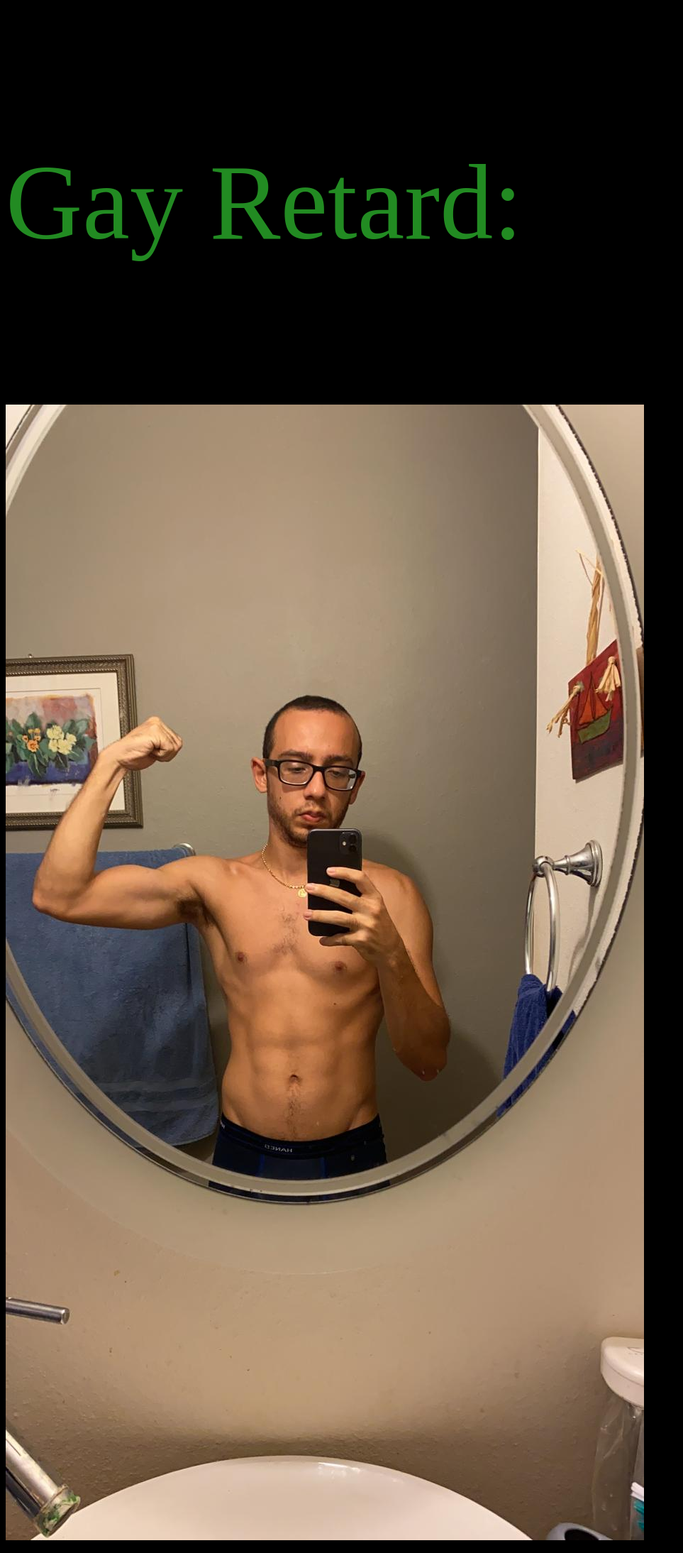
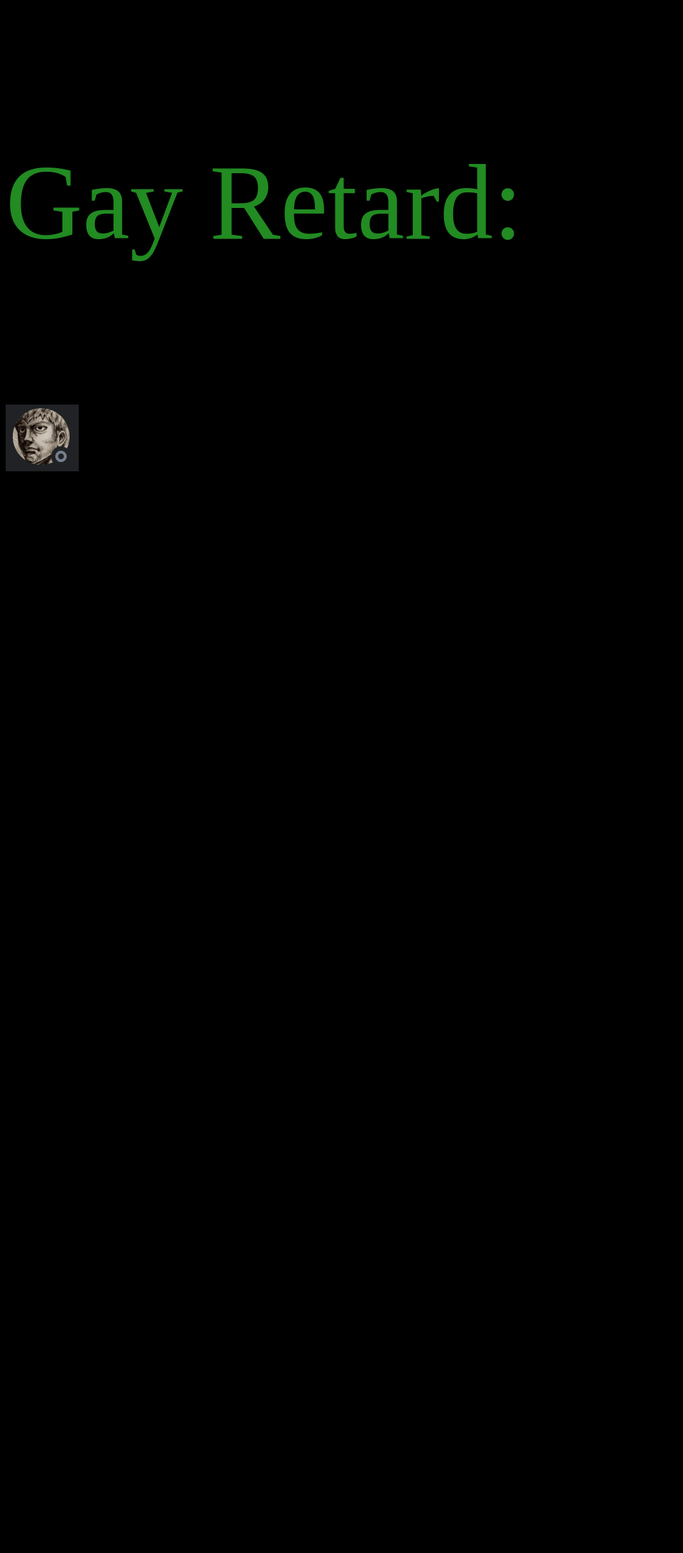
Before and after one commit to GarcGustavo/garcgustavo.rett.io, a Jekyll site: the page index.html, which Jekyll copies as it is, in a window 1280 px wide. Shown: the whole page at 71% size, without its empty margins (0-963 px from the left). Built offline with Jekyll 4.4.1, drawn with Linux system fonts in a browser that asks for light colours; after the commit the page ends 900 px from its top, so only the background shows below that.

Commit message:
Initial commit

```diff
--- a/index.html
+++ b/index.html
@@ -19,7 +19,7 @@
   </head>
 
   <body style = "color: forestgreen">
-    <img src="content/ae5ec0e7-dfd8-47a0-849a-125a635e5f9d.jpg">
+    <img src="content/LEfgPFy.png">
   </body>
 
 </html>
```
Also changed, not shown: content/LEfgPFy.png (added).
